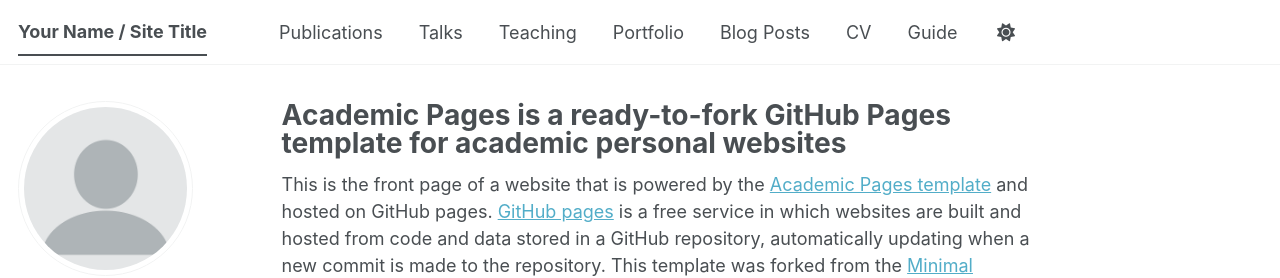
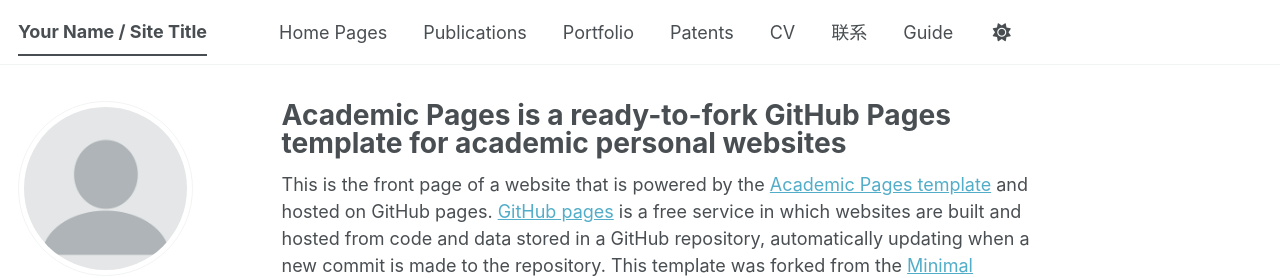
Before and after one commit to dreamfly86/dreamfly86.github.io, a Jekyll site: the page built from _pages/about.md, in a window 1280 px wide. Shown: the top 278 px of the page. Built offline with Jekyll 4.4.1, drawn with Linux system fonts in a browser that asks for light colours; some web fonts are replaced; a script bundle is joined from its source files by our own code; library files that are not in the unit come from our copies.

Commit message:
Update navigation.yml

```diff
--- a/_data/navigation.yml
+++ b/_data/navigation.yml
@@ -8,20 +8,26 @@
 #      Markdown formatted page while the second is generated using JSON.
 
 main:
+  - title: "Home Pages"
+    url: /
+
   - title: "Publications"
     url: /publications/
 
-  - title: "Talks"
-    url: /talks/
+  # - title: "Talks"
+  #   url: /talks/
 
-  - title: "Teaching"
-    url: /teaching/
+  # - title: "Teaching"
+  #   url: /teaching/
 
   - title: "Portfolio"
     url: /portfolio/
 
-  - title: "Blog Posts"
-    url: /year-archive/
+  # - title: "Blog Posts"
+  #   url: /year-archive/
+
+  - title: "Patents"
+    url: /patents/
 
   - title: "CV"
     url: /cv/
@@ -29,5 +35,8 @@ main:
   # - title: "CV"
   #   url: /cv-json/
 
+  - title: "联系"
+    url: /contact/
+
   - title: "Guide"
     url: /markdown/
```
